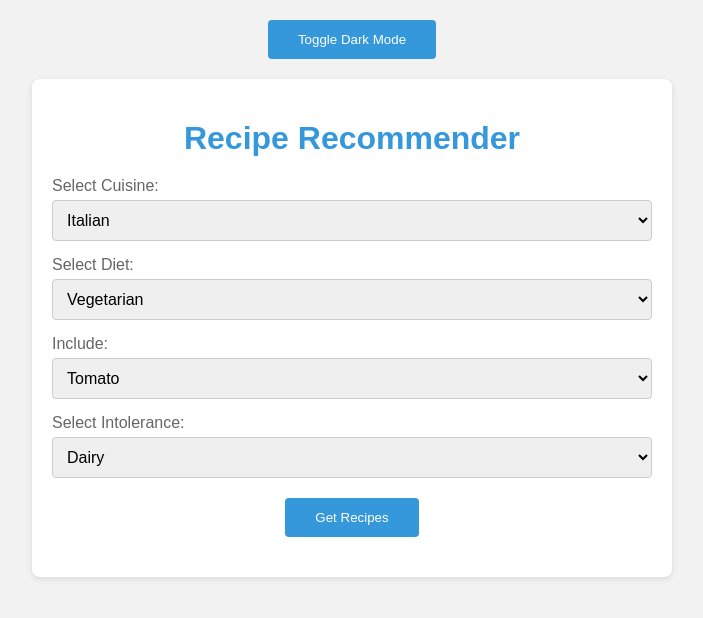
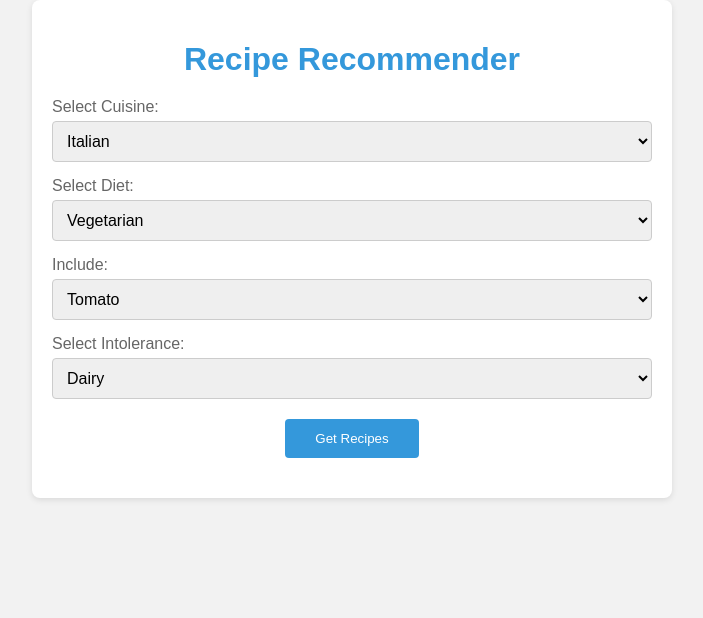
Before and after one commit to dhruvmishra0504/api, a plain HTML site: page index.html in a window 1280 px wide. Shown: the whole page, without its empty margins (288-991 px from the left). Drawn offline with Linux system fonts and the light colour scheme.

Commit message:
Update index.html
remove button dm

```diff
--- a/index.html
+++ b/index.html
@@ -7,7 +7,7 @@
   <link rel="stylesheet" href="styles.css">
 </head>
 <body>
-    <button id="dark-mode-toggle">Toggle Dark Mode</button>
+
   <div class="container">
     <h1>Recipe Recommender</h1>
     <div class="input-container">
```
